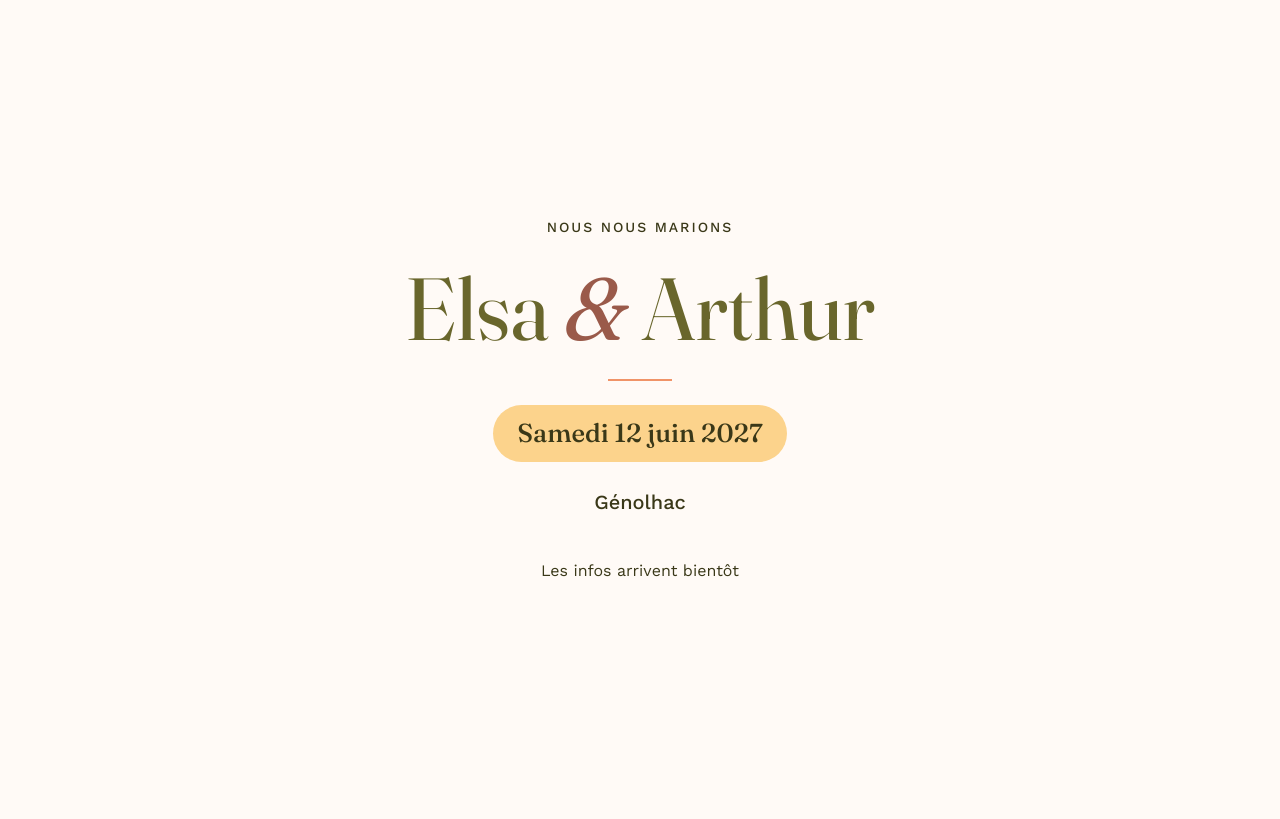
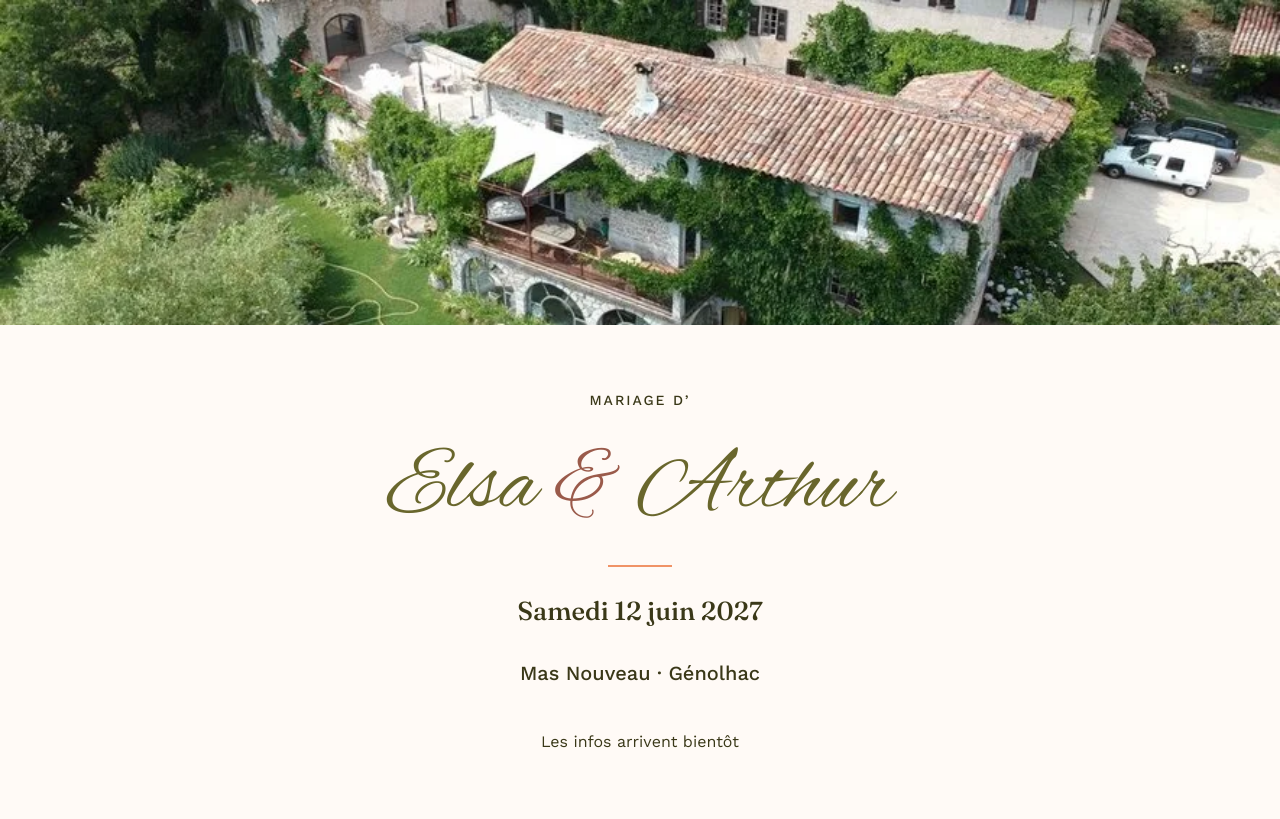
Before and after one commit to pollux74/mariage, a plain HTML site: page index.html in a window 1280 px wide. Drawn offline with Linux system fonts and the light colour scheme.

Commit message:
Refait l'accueil : prénoms calligraphiés et photo du Mas Nouveau
- Ajoute la police Alex Brush (OFL) pour les prénoms
- Ajoute une bande photo du Mas Nouveau en haut de l'accueil
- Affiche « Mas Nouveau · Génolhac » (champ lieuAccueil dans data.js)
- Remplace le surtitre par « Mariage d’ » et retire le fond de la date
- Ignore le dossier cours/

Co-Authored-By: Claude Opus 5.5 <noreply@anthropic.com>

```diff
--- a/css/style.css
+++ b/css/style.css
@@ -15,6 +15,11 @@
   font-family: "Work Sans";
   src: url("../fonts/work-sans-variable.woff2") format("woff2");
   font-weight: 100 900; font-style: normal; font-display: swap;
+}
+@font-face {
+  font-family: "Alex Brush"; /* calligraphie : prénoms uniquement */
+  src: url("../fonts/alex-brush.woff2") format("woff2");
+  font-weight: 400; font-style: normal; font-display: swap;
 }
 
 /* ==================================================================
@@ -52,6 +57,7 @@
   /* Typographie */
   --font-titre: "Fraunces", Georgia, "Times New Roman", serif;
   --font-texte: "Work Sans", system-ui, -apple-system, "Segoe UI", sans-serif;
+  --font-prenoms: "Alex Brush", "Fraunces", Georgia, serif;
 
   --fs-prenoms: clamp(3rem, 11vw, 5.5rem);
   --fs-h2:      clamp(1.75rem, 5vw, 2.5rem);
@@ -122,9 +128,22 @@ p { margin: 0; max-width: 65ch; }
 /* ==================================================================
    Accueil
    ================================================================== */
+/* Bandeau photo en haut, puis le texte centré dans l'espace restant */
 .accueil {
   min-height: 100vh;
   min-height: 100svh;
+  display: flex;
+  flex-direction: column;
+}
+
+.bandeau {
+  display: block;
+  width: 100%;
+  height: auto;
+}
+
+.accueil-contenu {
+  flex: 1;
   display: flex;
   flex-direction: column;
   align-items: center;
@@ -135,13 +154,14 @@ p { margin: 0; max-width: 65ch; }
 }
 
 .prenoms {
+  font-family: var(--font-prenoms);
   font-size: var(--fs-prenoms);
   font-weight: 400;
-  line-height: 1.05;
+  line-height: 1.2; /* laisse de la place aux boucles de la calligraphie */
 }
 
 .prenoms .esperluette {
-  font-style: italic;
+  font-style: normal; /* déjà calligraphiée : pas de faux italique */
   color: var(--c-terracotta-fonce); /* sur fond crème (voir CLAUDE.md) */
 }
 
@@ -154,9 +174,6 @@ p { margin: 0; max-width: 65ch; }
 }
 
 .date-mariage {
-  background: var(--fond-highlight);
-  border-radius: var(--rayon-pilule);
-  padding: var(--esp-1) var(--esp-3);
   font-family: var(--font-titre);
   font-optical-sizing: auto;
   font-size: 1.375rem;
--- a/index.html
+++ b/index.html
@@ -9,6 +9,7 @@
 
   <link rel="preload" href="fonts/fraunces-variable.woff2" as="font" type="font/woff2" crossorigin>
   <link rel="preload" href="fonts/work-sans-variable.woff2" as="font" type="font/woff2" crossorigin>
+  <link rel="preload" href="fonts/alex-brush.woff2" as="font" type="font/woff2" crossorigin>
   <link rel="icon" href="favicon.svg" type="image/svg+xml">
   <link rel="stylesheet" href="css/style.css">
 
@@ -18,7 +19,12 @@
 <body>
   <main>
     <section id="accueil" class="accueil" aria-labelledby="prenoms">
-      <p class="surtitre">Nous nous marions</p>
+      <img class="bandeau" src="img/accueil-mas-nouveau.webp"
+           width="885" height="225"
+           alt="Vue aérienne du Mas Nouveau, ses toits de tuiles et ses jardins">
+
+      <div class="accueil-contenu">
+        <p class="surtitre">Mariage d’</p>
         <!-- Rempli depuis js/data.js -->
         <h1 id="prenoms" class="prenoms"></h1>
         <hr class="separateur">
@@ -29,6 +35,7 @@
         <noscript>
           <p class="message">Ce site a besoin de JavaScript pour afficher les informations du mariage. Activez-le dans votre navigateur, puis rechargez la page.</p>
         </noscript>
+      </div>
     </section>
   </main>
 </body>
--- a/js/data.js
+++ b/js/data.js
@@ -26,6 +26,9 @@ const SITE = {
 
   // Heure de la cérémonie, au format HH:MM (heure de Paris)
   heureCeremonie: "À COMPLÉTER",
+
+  // Lieu affiché sur l'accueil, avant la ville. Mettre "" pour le retirer.
+  lieuAccueil: "Mas Nouveau",
 
   // Ville affichée sur l'accueil
   ville: "Génolhac",
--- a/js/main.js
+++ b/js/main.js
@@ -43,7 +43,8 @@
     h1.append(esp, " ", p2 || "");
 
     afficher("date-mariage", formaterDate(SITE.date));
-    afficher("ville", SITE.ville);
+    // « Mas Nouveau · Génolhac » (seulement les parties renseignées)
+    afficher("ville", [SITE.lieuAccueil, SITE.ville].filter(connu).join(" · "));
     afficher("message", SITE.messageAccueil);
 
     if (connu(SITE.date)) {
```
Also changed, not shown: fonts/OFL-AlexBrush.txt (added), fonts/alex-brush.woff2 (added), img/accueil-mas-nouveau.webp (added), 1 other file. Lines whose indentation alone changed are shown as unchanged.
